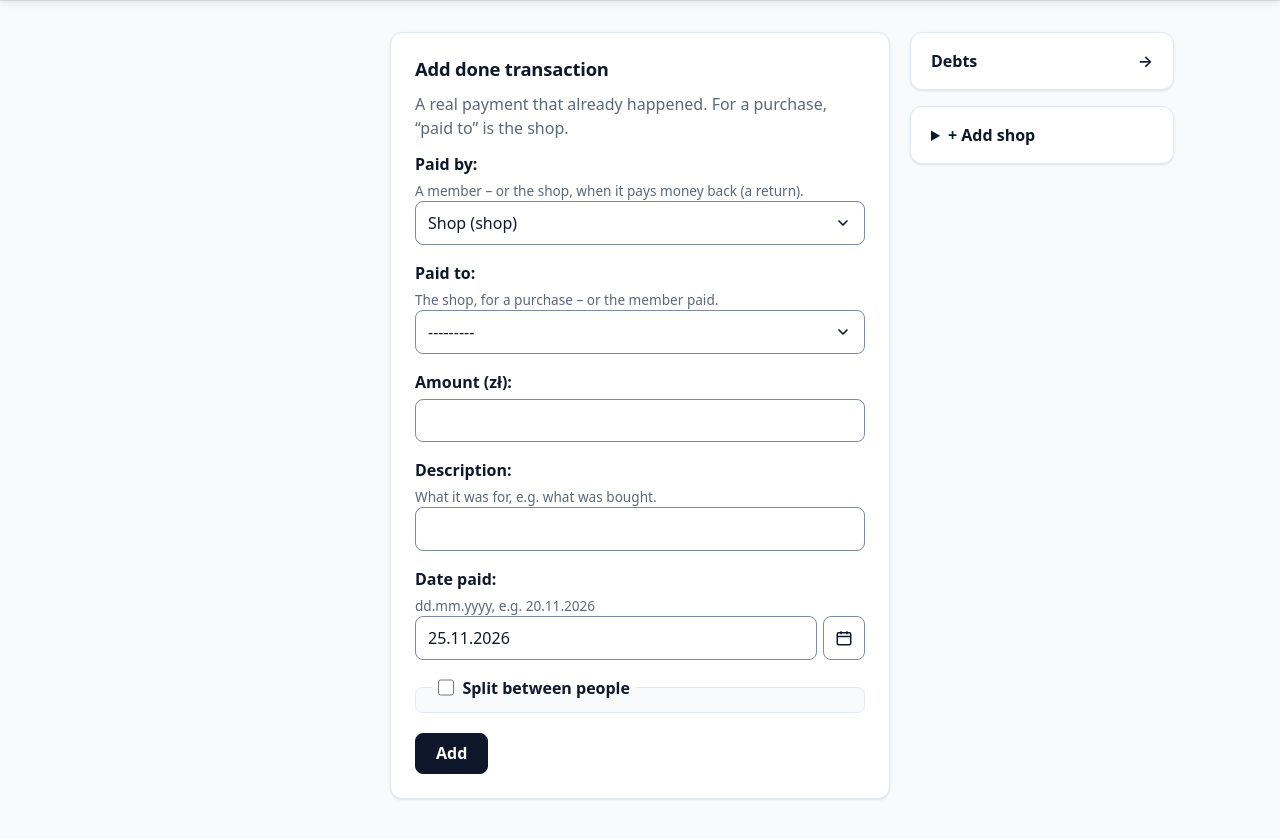
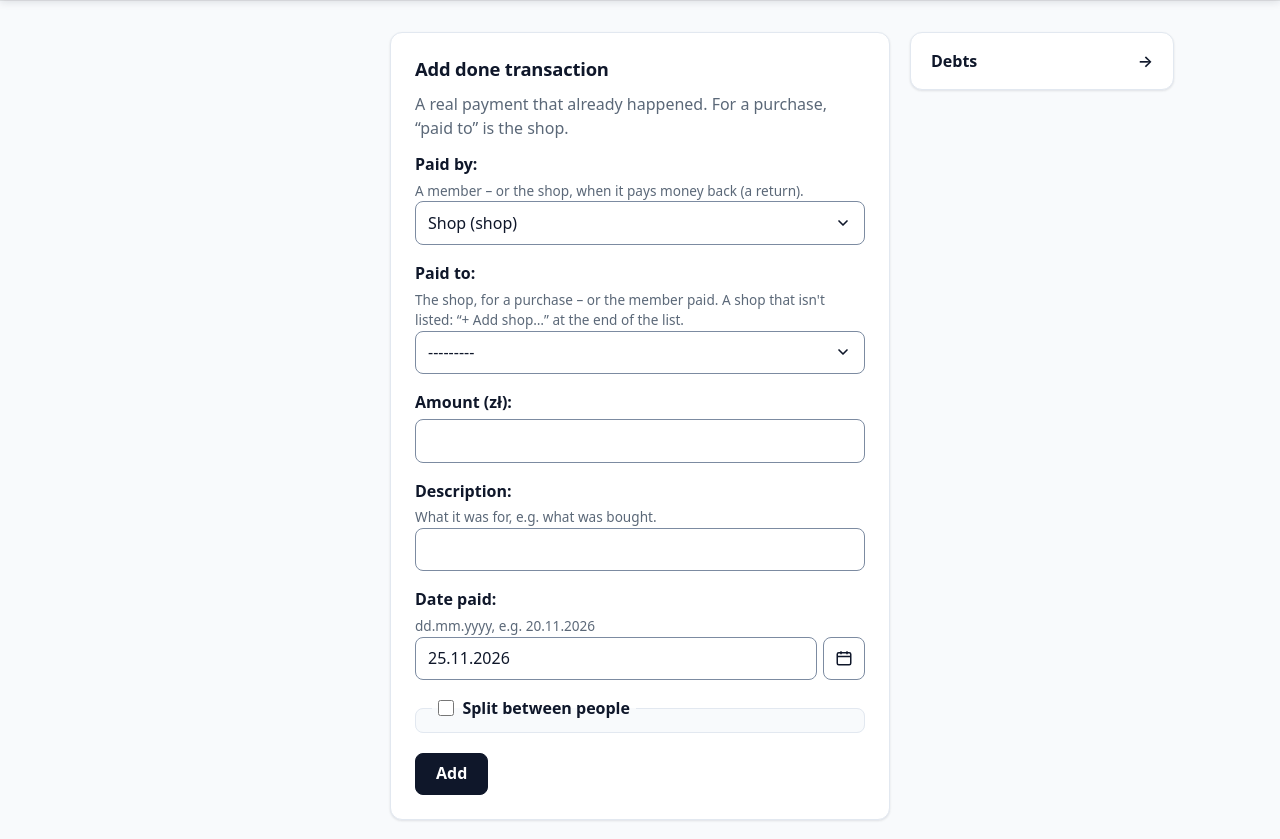
Before and after one commit to NieFajnyJan/SheetBase101, a Django app: page /transactions/ in a window 1280 px wide. Shown: the part 53-892 px from the top of the page. Run offline with Django 5.2, Linux system fonts and the light colour scheme; a user stored in the database is signed in; data comes from the database, SQL or seed files in the repository; data that the repository does not hold is empty.

Commit message:
Add a shop from the Paid to dropdown
- "+ Add shop…" at the end of Paid to opens a name box right under it
- What's typed in the form is kept and the new shop gets picked
- Enter in the form still adds the transaction
- The separate Add shop box next to the form is gone

```diff
--- a/Sheetbase/sheetapp/forms.py
+++ b/Sheetbase/sheetapp/forms.py
@@ -63,6 +63,10 @@ def group_shops(field):
               ("Shops", [(u.pk, party_label(u)) for u in users if u.is_shop])]
     empty = [("", field.empty_label)] if field.empty_label is not None else []
     field.widget.choices = empty + [(name, options) for name, options in groups if options]
+
+
+# The last option of the add form's “Paid to”: opens the box for adding a shop, right under it.
+ADD_SHOP = "add-shop"
 
 
 class TransactionForm(forms.ModelForm):
@@ -335,6 +339,10 @@ class AddTransactionForm(OnceMixin, SplitMixin, TransactionForm):
                 self.initial[name] = who.pk
             self.fields["split"].disabled = True
             self.initial["split"] = False
+        else:
+            recipient = self.fields["recipient"]
+            recipient.widget.choices = [*recipient.widget.choices, (ADD_SHOP, "+ Add shop…")]
+            recipient.help_text += " A shop that isn't listed: “+ Add shop…” at the end of the list."
 
     def split_creditor(self):
         return self.cleaned_data["payer"]
@@ -344,6 +352,9 @@ class AddTransactionForm(OnceMixin, SplitMixin, TransactionForm):
 
     def clean(self):
         data = super().clean()
+        if self.data.get("recipient") == ADD_SHOP and "recipient" in self.errors:  # Add, not Add shop
+            self.errors["recipient"] = self.error_class(
+                ["Type the new shop's name below and click Add shop – or pick who was paid from the list."])
         if not data.get("split"):
             self.drop_split_errors()
             return data
--- a/Sheetbase/sheetapp/static/sheetapp/app.css
+++ b/Sheetbase/sheetapp/static/sheetapp/app.css
@@ -175,6 +175,11 @@ form > p > div > div > label, .card div[id] > div > label { display: flex; gap:
 .btn:hover { background: var(--brand-hover); border-color: var(--brand-hover); color: #fff; text-decoration: none; box-shadow: var(--shadow); }
 .btn:active { transform: translateY(1px); }
 .btn-secondary { background: var(--surface); color: var(--brand); border-color: var(--field-border); }
+/* Adding a shop, right under “Paid to”: a quiet panel that belongs to the dropdown above it. */
+.add-shop { margin: -.4rem 0 1rem; padding: .8rem; background: var(--surface-2); border-radius: var(--radius);
+            display: flex; flex-wrap: wrap; align-items: end; gap: .6rem; }
+.add-shop .field { flex: 1 1 12rem; margin: 0; }
+.add-shop[hidden] { display: none; }
 .btn-secondary:hover { background: var(--surface-hover); color: var(--brand-hover); border-color: var(--brand); }
 /* Destroys or undoes something (Delete, Cancel transaction): red, so it never looks like the usual next step. */
 .btn-danger { background: var(--danger); border-color: var(--danger); }
--- a/Sheetbase/sheetapp/templates/sheetapp/_add_form_fields.html
+++ b/Sheetbase/sheetapp/templates/sheetapp/_add_form_fields.html
@@ -4,6 +4,7 @@
 hiding the wrapper (as splitting does with “owes”) would leave the box itself showing.{% endcomment %}
 {% for field in form.main_fields %}
   <div class="field field-{{ field.name }}">{{ field.as_field_group }}</div>
+  {% if field.name == "recipient" and shop_form and not no_split %}{% include "sheetapp/_add_shop.html" %}{% endif %}
 {% endfor %}
 {% for field in form.hidden_fields %}{{ field }}{% endfor %}
 {% if not no_split %}
--- /dev/null
+++ b/Sheetbase/sheetapp/templates/sheetapp/_add_shop.html
@@ -0,0 +1,31 @@
+{% comment %}Under “Paid to” on the Transactions page: a shop missing from the list is added here. Shown when “+ Add shop…”
+is picked in “Paid to” (always, without JavaScript). Adding it keeps what's typed in the form and picks the shop.
+formnovalidate: the purchase doesn't have to be filled in to add a shop.{% endcomment %}
+<div class="add-shop">
+  <div class="field">
+    <label for="id_name">New shop's name:</label>
+    {% if shop_form.name.errors %}<ul class="errorlist" id="id_name_error">{% for e in shop_form.name.errors %}<li>{{ e }}</li>{% endfor %}</ul>{% endif %}
+    <input type="text" name="name" id="id_name" maxlength="100"{% if shop_form.name.value %} value="{{ shop_form.name.value }}"{% endif %}{% if shop_form.name.errors %} aria-describedby="id_name_error"{% endif %}>
+  </div>
+  <button class="btn btn-secondary" name="add_shop" formnovalidate>Add shop</button>
+</div>
+<script>
+  (() => {
+    const box = document.currentScript.previousElementSibling;
+    const select = box.closest("form").querySelector('select[name="recipient"]');
+    const name = box.querySelector('input[name="name"]');
+    const update = () => { box.hidden = select.value !== "add-shop"; };
+    select.addEventListener("change", () => {
+      update();
+      if (!box.hidden) name.focus();
+    });
+    // Enter in the name adds the shop (elsewhere in the form it adds the transaction).
+    name.addEventListener("keydown", e => {
+      if (e.key === "Enter") {
+        e.preventDefault();
+        box.querySelector('button[name="add_shop"]').click();
+      }
+    });
+    update();
+  })();
+</script>
--- a/Sheetbase/sheetapp/templates/sheetapp/transactions.html
+++ b/Sheetbase/sheetapp/templates/sheetapp/transactions.html
@@ -13,6 +13,8 @@
   <div class="forms">
     <form class="card form-card" method="post" id="add-form">
       {% csrf_token %}
+      {# Enter in a box presses the form's first button: this copy of Add, as Add shop (under “Paid to”) comes before Add. #}
+      <button class="visually-hidden" tabindex="-1" aria-hidden="true">Add</button>
       <h2>Add done transaction</h2>
       {% if paying %}
         <p class="msg">Marking as paid: <strong>{{ paying }}</strong>. Change the amount, description or date, then click Add.
@@ -30,19 +32,6 @@
 
     <div class="side">
       <a class="card switch" href="{% url 'planned' %}">Debts <span aria-hidden="true">→</span></a>
-      {# Collapsed by default; stays open when the shop form has an error. #}
-      <details class="card"{% if shop_form.errors %} open{% endif %}>
-        <summary>+ Add shop</summary>
-        <p class="muted">Shop missing from “paid to”? Add it here.</p>
-        {% comment %}Part of the add form (form="add-form"), so what's typed there comes back after adding the shop.
-        formnovalidate: the purchase doesn't have to be filled in to add a shop.{% endcomment %}
-        <div class="field">
-          <label for="id_name">Shop name:</label>
-          {% if shop_form.name.errors %}<ul class="errorlist" id="id_name_error">{% for e in shop_form.name.errors %}<li>{{ e }}</li>{% endfor %}</ul>{% endif %}
-          <input type="text" name="name" id="id_name" maxlength="100" form="add-form"{% if shop_form.name.value %} value="{{ shop_form.name.value }}"{% endif %}{% if shop_form.name.errors %} aria-describedby="id_name_error"{% endif %}>
-        </div>
-        <button class="btn" name="add_shop" form="add-form" formnovalidate>Add shop</button>
-      </details>
     </div>
   </div>
 
```
Also changed, not shown: Sheetbase/sheetapp/tests.py (+38 -2 lines).
